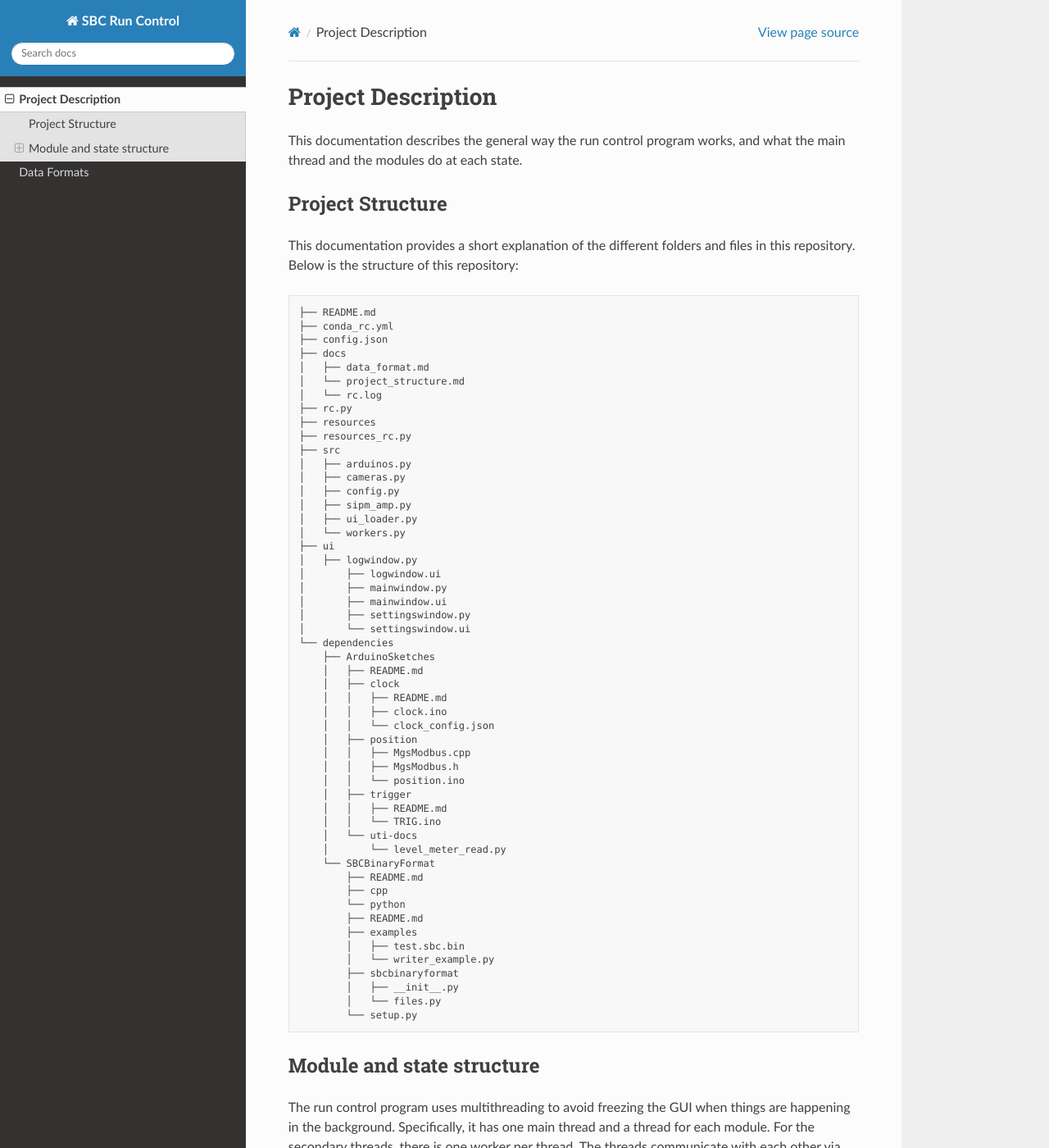
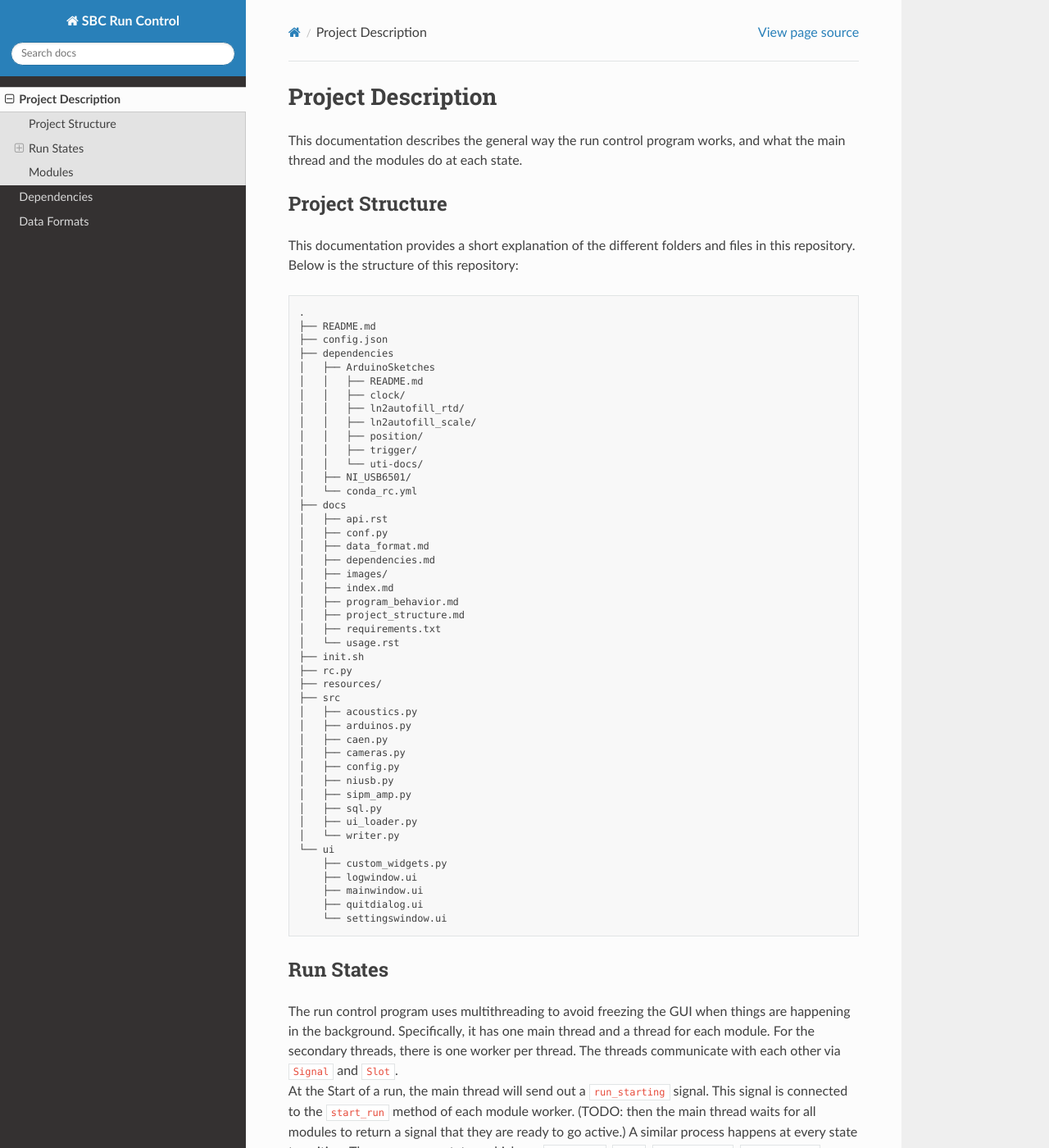
Before and after one commit to SBC-Collaboration/SBC-RunControl, a Sphinx documentation site: the page built from docs/project_description.md, in a window 1280 px wide and 1400 px high. Shown: the whole window at 82% size. Built offline with Sphinx 7.4.7 and the Read the Docs theme 3.1.0, drawn with Linux system fonts in a browser that asks for light colours; some of the changed text lies outside the part shown.

Commit message:
Update project structure, and chapter hierachy

````diff
--- a/docs/conf.py
+++ b/docs/conf.py
@@ -27,6 +27,9 @@
 
 root_doc = 'index'
 
+# Set each section is a chapter in pdf file
+latex_toplevel_sectioning = 'chapter'
+
 intersphinx_mapping = {
     'python': ('https://docs.python.org/3/', None),
     'sphinx': ('https://www.sphinx-doc.org/en/master/', None),
--- a/docs/project_description.md
+++ b/docs/project_description.md
@@ -5,61 +5,54 @@
 This documentation provides a short explanation of the different folders and files in this repository. Below is the
 structure of this repository:
 ```
+.
 ├── README.md
-├── conda_rc.yml
 ├── config.json
+├── dependencies
+│   ├── ArduinoSketches
+│   │   ├── README.md
+│   │   ├── clock/
+│   │   ├── ln2autofill_rtd/
+│   │   ├── ln2autofill_scale/
+│   │   ├── position/
+│   │   ├── trigger/
+│   │   └── uti-docs/
+│   ├── NI_USB6501/
+│   └── conda_rc.yml
 ├── docs
+│   ├── api.rst
+│   ├── conf.py
 │   ├── data_format.md
-│   └── project_structure.md
-│   └── rc.log
+│   ├── dependencies.md
+│   ├── images/
+│   ├── index.md
+│   ├── program_behavior.md
+│   ├── project_structure.md
+│   ├── requirements.txt
+│   └── usage.rst
+├── init.sh
 ├── rc.py
-├── resources
-├── resources_rc.py
+├── resources/
 ├── src
+│   ├── acoustics.py
 │   ├── arduinos.py
+│   ├── caen.py
 │   ├── cameras.py
 │   ├── config.py
+│   ├── niusb.py
 │   ├── sipm_amp.py
+│   ├── sql.py
 │   ├── ui_loader.py
-│   └── workers.py
-├── ui
-│   ├── logwindow.py
-│       ├── logwindow.ui
-│       ├── mainwindow.py
-│       ├── mainwindow.ui
-│       ├── settingswindow.py
-│       └── settingswindow.ui
-└── dependencies
-    ├── ArduinoSketches
-    │   ├── README.md
-    │   ├── clock
-    │   │   ├── README.md
-    │   │   ├── clock.ino
-    │   │   └── clock_config.json
-    │   ├── position
-    │   │   ├── MgsModbus.cpp
-    │   │   ├── MgsModbus.h
-    │   │   └── position.ino
-    │   ├── trigger
-    │   │   ├── README.md
-    │   │   └── TRIG.ino
-    │   └── uti-docs
-    │       └── level_meter_read.py
-    └── SBCBinaryFormat
-        ├── README.md
-        ├── cpp
-        └── python
-        ├── README.md
-        ├── examples
-        │   ├── test.sbc.bin
-        │   └── writer_example.py
-        ├── sbcbinaryformat
-        │   ├── __init__.py
-        │   └── files.py
-        └── setup.py
+│   └── writer.py
+└── ui
+    ├── custom_widgets.py
+    ├── logwindow.ui
+    ├── mainwindow.ui
+    ├── quitdialog.ui
+    └── settingswindow.ui
 ```
 
-## Module and state structure
+## Run States
 The run control program uses multithreading to avoid freezing the GUI when things are happening in the background. Specifically, it has one main thread and a thread for each module. For the secondary threads, there is one worker per thread. The threads communicate with each other via `Signal` and `Slot`.
 At the Start of a run, the main thread will send out a `run_starting` signal. This signal is connected to the `start_run` method of each module worker. (TODO: then the main thread waits for all modules to return a signal that they are ready to go active.) A similar process happens at every state transition.
 There are seven states, which are `preparing`, `idle`. `starting_run`, `stopping_run`, `starting_event`, `stopping_event`, `active`.
@@ -96,3 +89,6 @@
 ### `active`
 All modules in this state will be actively taking data in buffer, and waiting for a trigger. When a trigger is received by run control, it will enter into `stopping_event` state.
 GUI: Start event timer. Update event livetime and run livetime. Check for max event time to send out trigger.
+
+## Modules
+The run control program is organized in modules.
````
Also changed, not shown: docs/index.md (+1 -0 lines).
